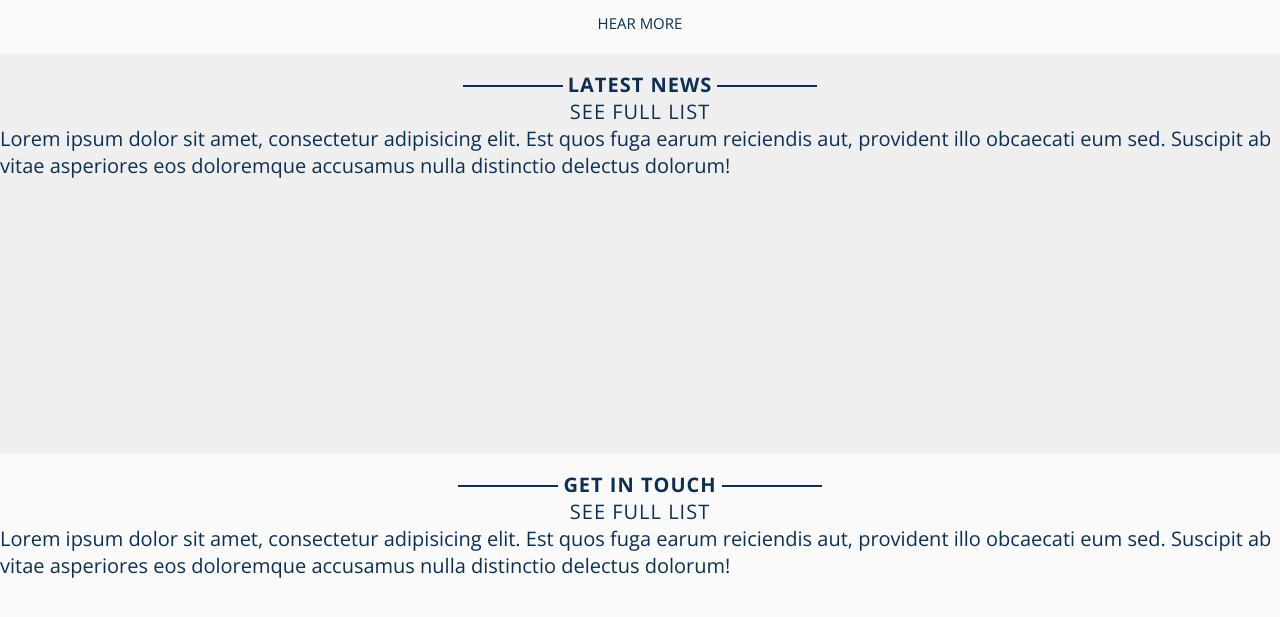
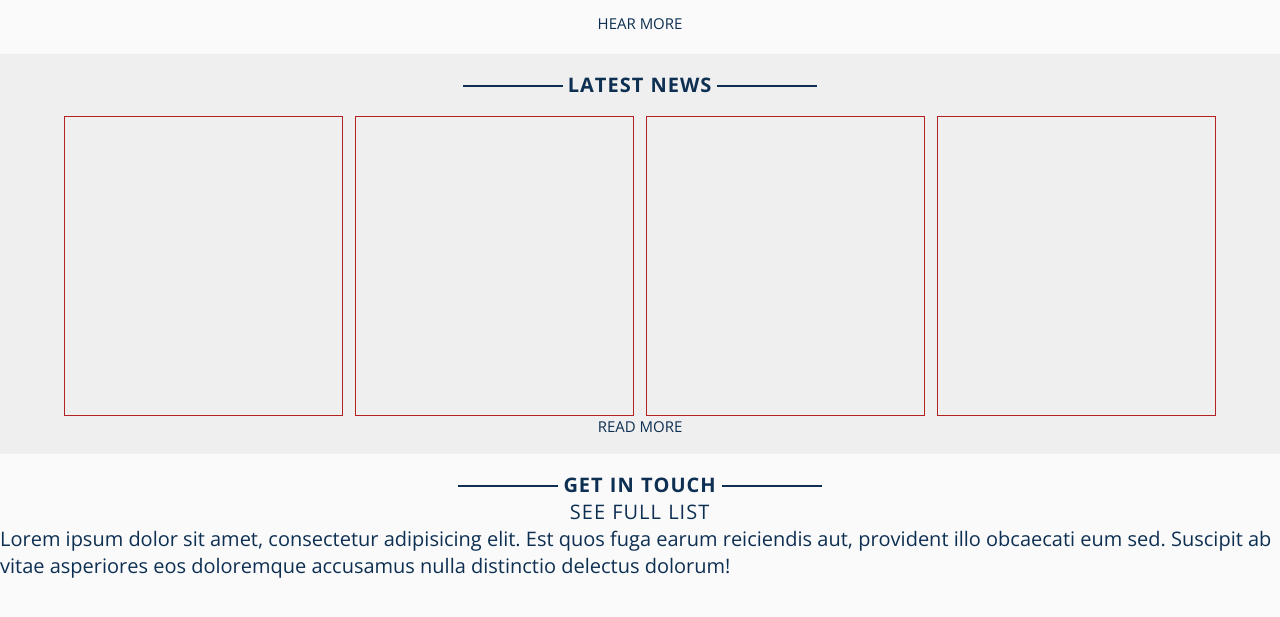
Before and after one commit to ianarber/ianarber-com, a Jekyll site: the page built from index.html, in a window 1280 px wide and 1400 px high, scrolled down 1020 px. Shown: the part 546-1163 px from the top of the window. Built offline with Jekyll 4.4.1, drawn with Linux system fonts in a browser that asks for light colours; some web fonts are replaced.

```diff
--- a/_includes/news.html
+++ b/_includes/news.html
@@ -1,11 +1,29 @@
 <section class="section news">
 	<div class="section-header">
 		<h4>Latest News</h4>
-		<p>
-			See Full List
-		</p>
 	</div>
-	<div>
-		Lorem ipsum dolor sit amet, consectetur adipisicing elit. Est quos fuga earum reiciendis aut, provident illo obcaecati eum sed. Suscipit ab vitae asperiores eos doloremque accusamus nulla distinctio delectus dolorum!
+
+	<div class="news-container">
+		<div class="news-preview">
+
+		</div>
+		<div class="news-preview">
+
+		</div>
+		<div class="news-preview">
+
+		</div>
+		<div class="news-preview">
+
+		</div>
+
+
+
 	</div>
+
+	<div class="section-footer">
+		<a href="#">Read more</a>
+	</div>
+
+
 </section>
--- a/assets/css/main.css
+++ b/assets/css/main.css
@@ -3482,6 +3482,21 @@ figure {
 .news {
   height: 400px;
   background-color: #efefef; }
+
+.news-container {
+  width: 90%;
+  height: 200px;
+  margin-top: 18px;
+  margin-left: auto;
+  margin-right: auto; }
+
+.news-preview {
+  width: 24.25%;
+  height: 300px;
+  border: 1px solid firebrick;
+  float: left; }
+  .news-preview:not(:last-child) {
+    margin-right: 1%; }
 
 .form {
   height: 400px;
```
Also changed, not shown: _posts/2016-03-17-bbc-quacks.md (added, +5 -0 lines), assets/css/modules/news.scss (+18 -0 lines), _posts/2014-04-20-welcome-to-jekyll.md (renamed from _posts/2014-04-20-welcome-to-jekyll.markdown).
